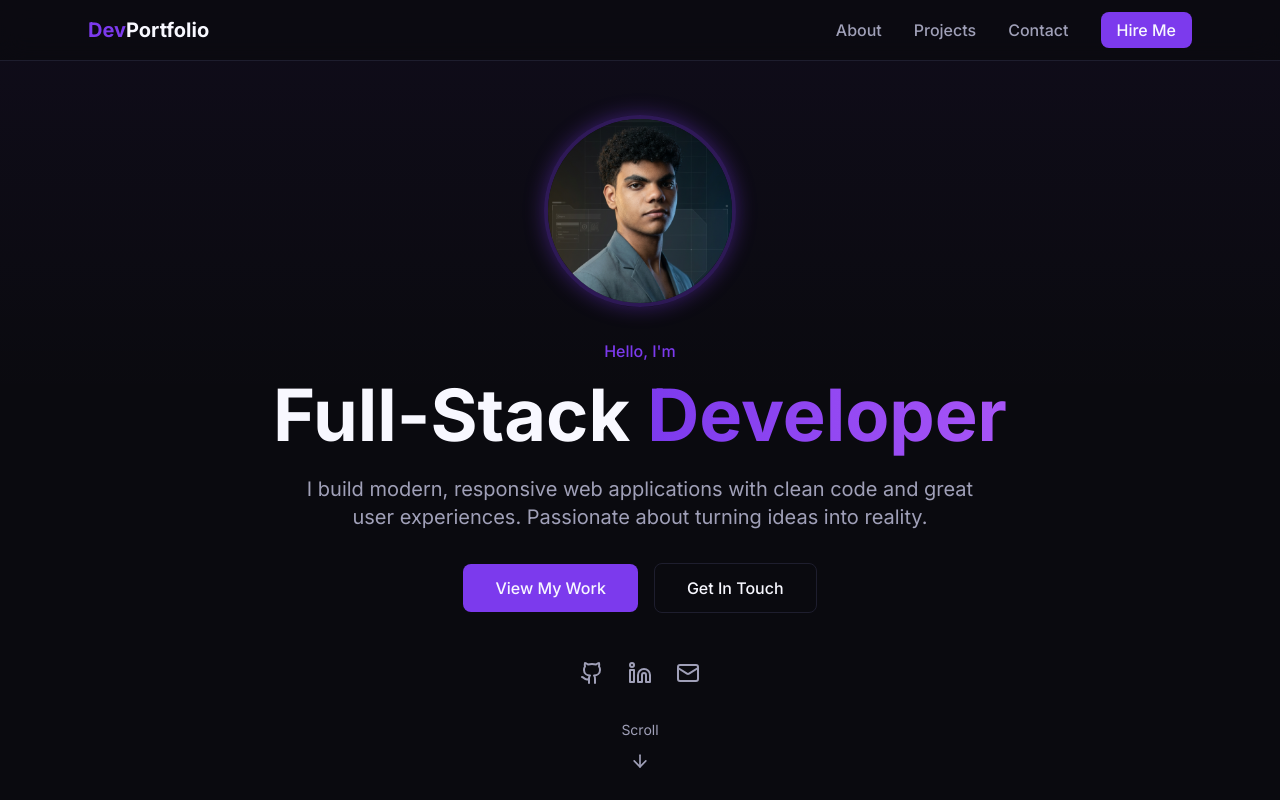
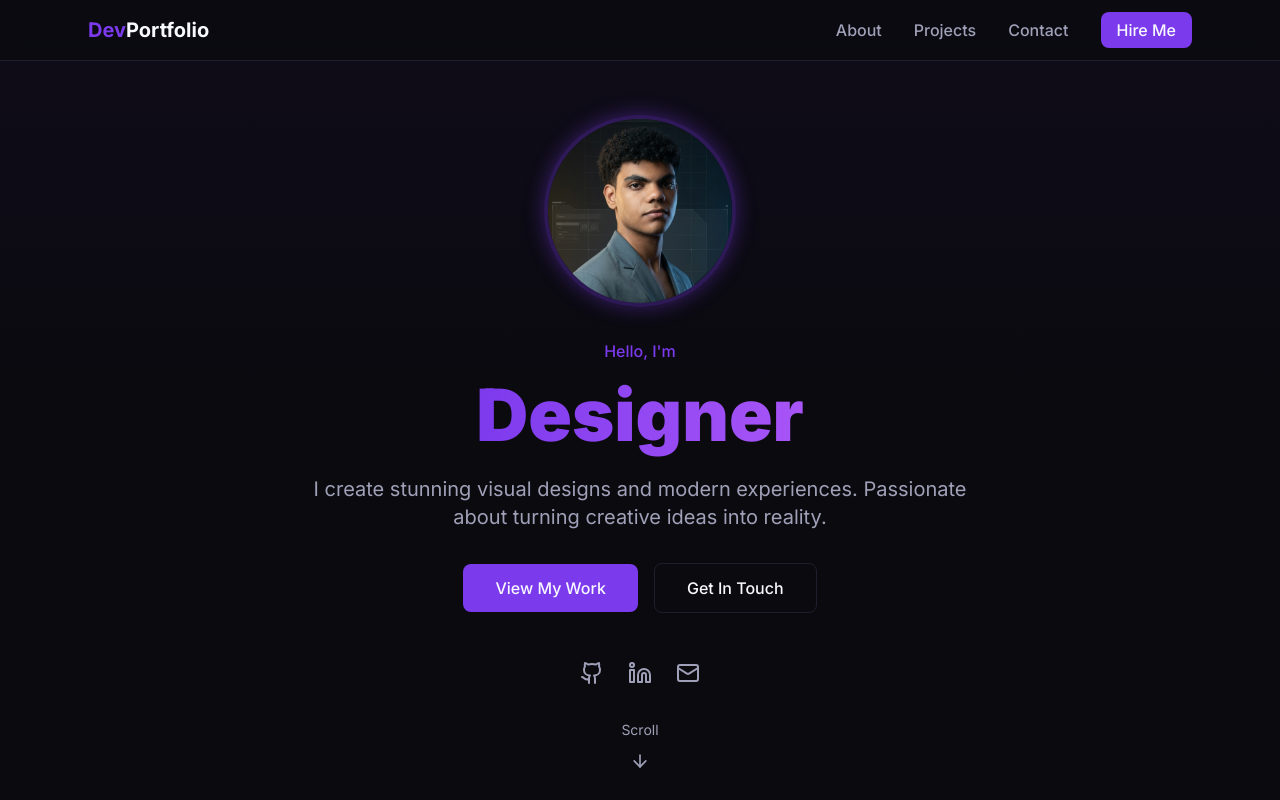
Before and after one commit to omier-365/d-Temp-portfolio, a Next.js app: page / in a window 1280 px wide. Shown: the top 800 px of the page. Built offline with nearby package versions, Linux system fonts and the light colour scheme.

Commit message:
تحديث Hero Section - إضافة روابط التواصل الصحيحة

```diff
--- a/components/hero-section.tsx
+++ b/components/hero-section.tsx
@@ -46,11 +46,10 @@ export function HeroSection() {
           initial={{ opacity: 0, y: 20 }}
           animate={{ opacity: 1, y: 0 }}
           transition={{ delay: 0.3 }}
-          className="text-5xl md:text-7xl font-bold mb-6 text-balance"
+          className="text-5xl md:text-7xl font-black mb-6 text-balance"
         >
-          <span className="text-foreground">Full-Stack</span>{" "}
           <span className="bg-gradient-to-r from-primary to-accent bg-clip-text text-transparent">
-            Developer
+            Designer
           </span>
         </motion.h1>
 
@@ -60,8 +59,7 @@ export function HeroSection() {
           transition={{ delay: 0.4 }}
           className="text-muted-foreground text-lg md:text-xl mb-8 max-w-2xl mx-auto text-pretty"
         >
-          I build modern, responsive web applications with clean code and great user experiences.
-          Passionate about turning ideas into reality.
+          I create stunning visual designs and modern experiences. Passionate about turning creative ideas into reality.
         </motion.p>
 
         <motion.div
@@ -109,7 +107,7 @@ export function HeroSection() {
             <Linkedin className="w-6 h-6" />
           </a>
           <a
-            href="mailto:hello@example.com"
+            href="mailto:myrahmd85@gmail.com"
             className="text-muted-foreground hover:text-primary transition-colors"
             aria-label="Email"
           >
```
